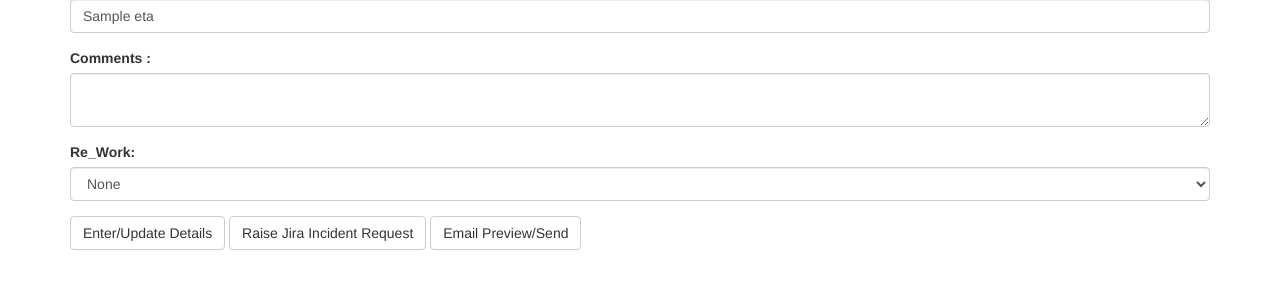
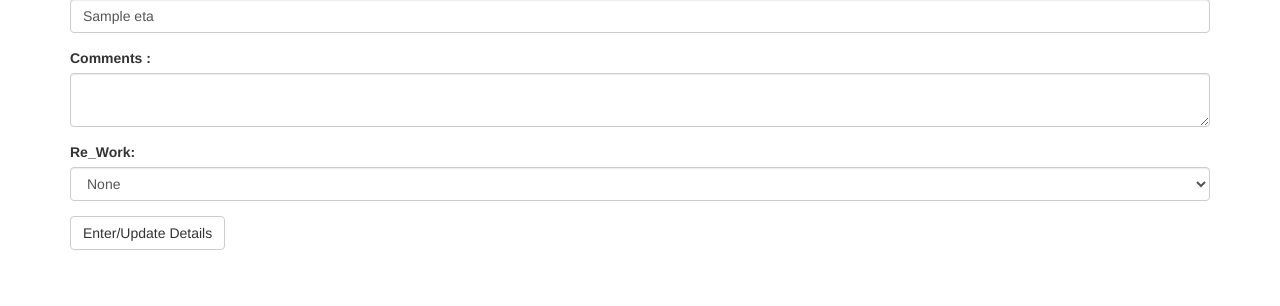
Before and after one commit to mkarothi/PortalLocal, a CakePHP app: the page made by app/View/Batchgoals/editbatchgoalexceptions.ctp in a window 1280 px wide. Shown: the part 457-763 px from the top of the page. Run offline with PHP 8.4 and a stand-in for CakePHP, Linux system fonts and the light colour scheme; the template is opened without the code that fills it: most values are stand-ins (such as "Sample title", 1, 10 or a date in 2020); form fields are guessed from the names that the template uses; data that the repository does not hold is empty; some libraries are stand-ins or nearby versions.

Commit message:
Batch-Goal-edit page work

```diff
--- a/app/View/Batchgoals/editbatchgoalexceptions.ctp
+++ b/app/View/Batchgoals/editbatchgoalexceptions.ctp
@@ -142,6 +142,11 @@ $(document).ready(function(){
             <?php echo $this->Form->input("action",array('label'=>'Re_Work:', "value" => (isset($batchGoalExceptionData['BatchGoalExceptions']['Rework_Type']))? $batchGoalExceptionData['BatchGoalExceptions']['Rework_Type'] :"", 'class'=> 'form-control required', 'options' => array('none' => 'None', 'ignore' => 'Ignore',
                                                         'restart' => 'Restart Job', 'onhold' => 'Put On-Hold', 'onice' => 'Put On-Ice'), 'div'=>false));?>
         </div>
+
+        <div class="form-group">
+            <button type="submit" class="btn btn-default" id="updateDetails">Enter/Update Details</button>
+        </div>
+
       </div>
       <?php if($batchGoalExceptionData){ ?>
       <div id="menu1" class="tab-pane fade">
@@ -169,6 +174,11 @@ $(document).ready(function(){
         <div class="form-group">
             <?php echo $this->Form->input("jiradescription", array("label"=> "Jira Description :", "value" => (isset($batchGoalExceptionData['BatchGoalExceptions']['Jira_Description']))? $batchGoalExceptionData['BatchGoalExceptions']['Jira_Description'] :"", "maxlength" =>"100", "div" =>false, "class"=>"form-control required", "error" => false));?>
         </div>
+
+        <div class="form-group">
+                <button type="submit" class="btn btn-default" id="raiseJira">Raise Jira Incident Request</button>
+        </div>
+
       </div>
       <div id="menu2" class="tab-pane fade">
         <h3>Email Preview</h3>
@@ -195,17 +205,13 @@ $(document).ready(function(){
             <label >Email Body:</label>
             <div class="edit_emailpreview"><?php echo $batchGoalExceptionData['BatchGoalExceptions']['Jira_Description']; ?></div>
         </div>
-
+        <div class="form-group">
+            <button type="submit" class="btn btn-default" id="emailPreview">Email Preview/Send</button>
+        </div>
       </div>
       <?php } ?>
-      <div class="form-group">
-        <button type="submit" class="btn btn-default" id="updateDetails">Enter/Update Details</button>
-        <?php if($batchGoalExceptionData){ ?>
-            <button type="submit" class="btn btn-default" id="raiseJira">Raise Jira Incident Request</button>
-            <button type="submit" class="btn btn-default" id="emailPreview">Email Preview/Send</button>
-        <?php } ?>
+
         <?php echo $this->Form->end();?>
-      </div>
     </div>
 
 </div>
```
